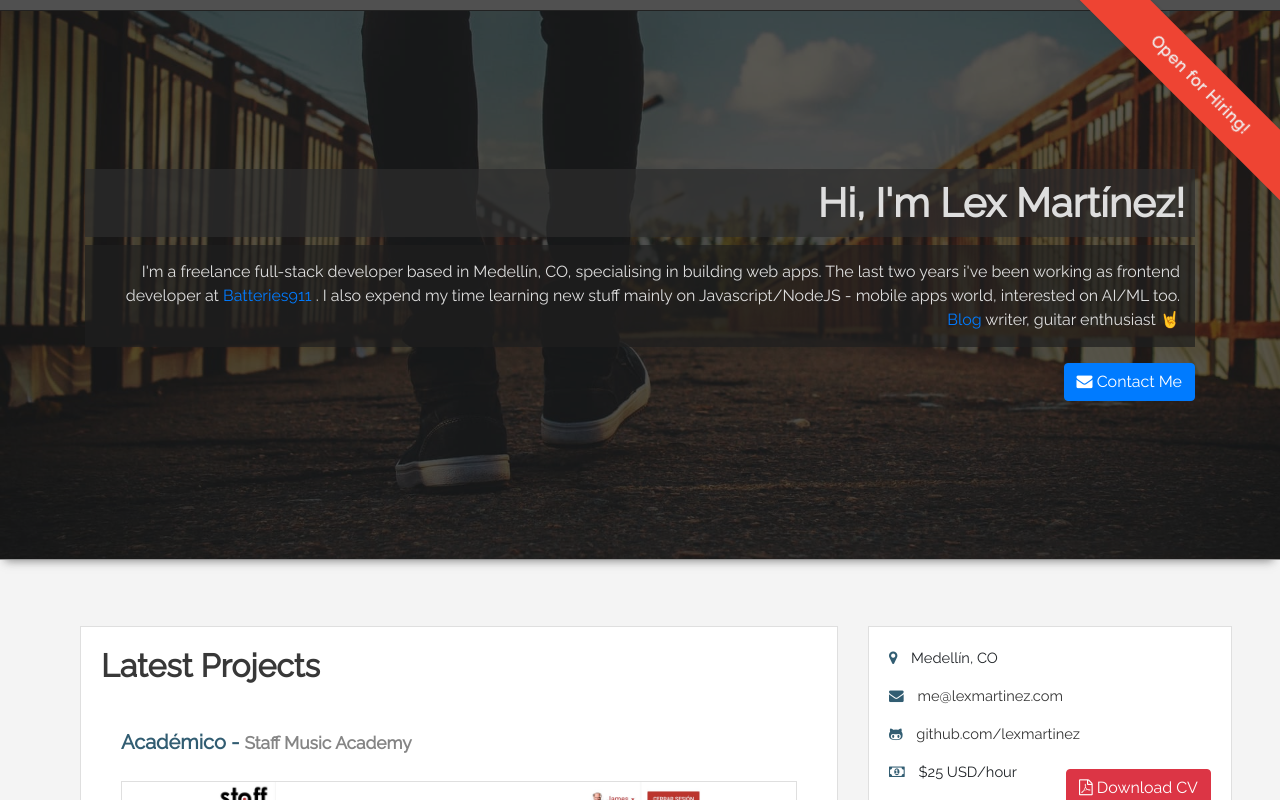
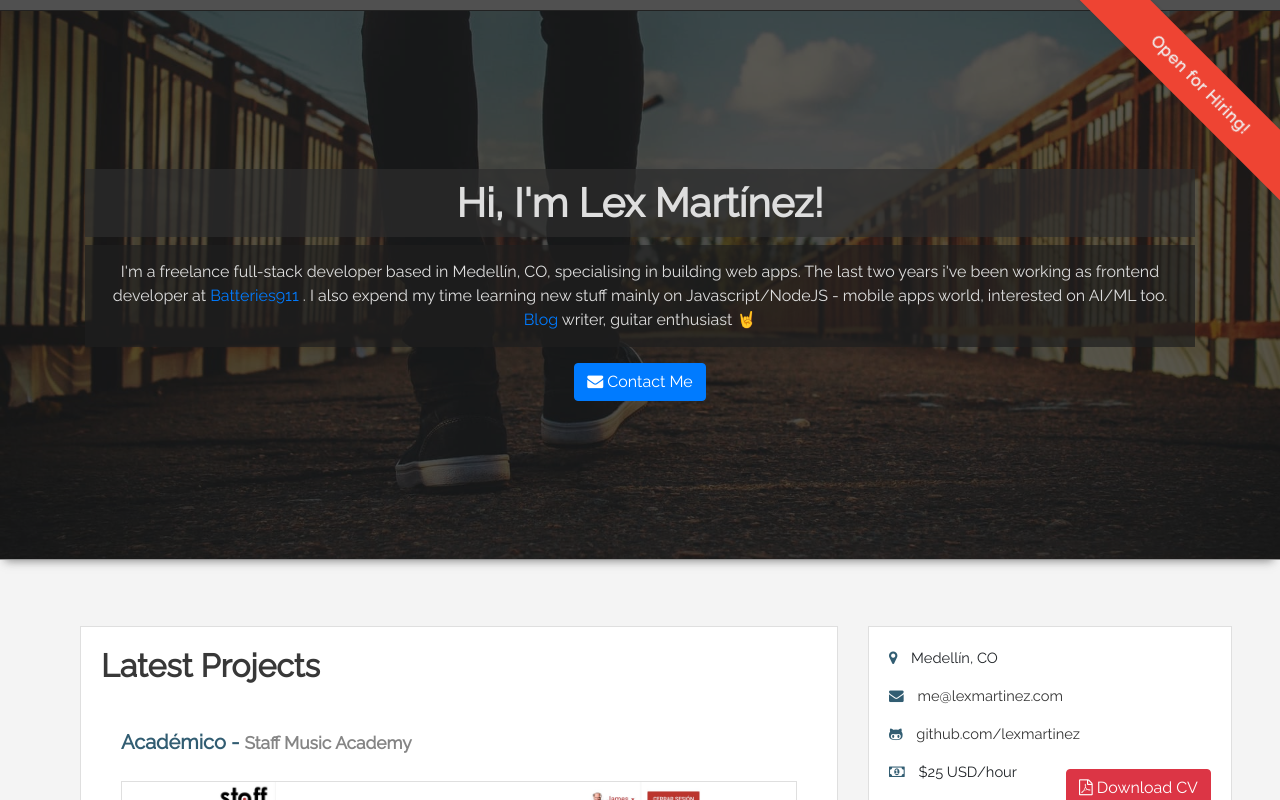
Before and after one commit to lexmartinez/portfolio-site, a Vue app: page / in a window 1280 px wide. Shown: the top 800 px of the page. Built offline with nearby package versions, Linux system fonts and the light colour scheme; no server answers; some icons are missing.

Commit message:
centering header-component text

```diff
--- a/src/components/HeaderComponent.vue
+++ b/src/components/HeaderComponent.vue
@@ -5,11 +5,11 @@
           <div class="row">
             <div class="col-lg-12">
               <h1 class="hi">Hi, I'm Lex Mart&iacute;nez!</h1>
-              <p class="text-right">
+              <p class="text-center">
                 I'm a freelance full-stack developer based in Medell&iacute;n, CO, specialising in building web apps. The last two years i've been working as frontend developer at <a href="http://www.batteries911.com">Batteries911</a> .
                 I also expend my time learning new stuff mainly on Javascript/NodeJS - mobile apps world, interested on AI/ML too. <a href="https://www.lexmartinez.com/blog">Blog</a> writer, guitar enthusiast 🤘
               </p>
-              <div class="text-right">
+              <div class="text-center">
                 <a href="mailto:me@lexmartinez.com" class="btn btn-primary"><i class="fa fa-envelope"></i> Contact Me</a>
               </div>
               <div class="corner-ribbon top-right sticky blue shadow">Open for Hiring!</div>
@@ -56,7 +56,7 @@ export default {
     color: #DEDEDE;
     padding:10px;
     font-weight: bolder;
-    text-align: right;
+    text-align: center;
   }
 
   .hero-header p {
```
